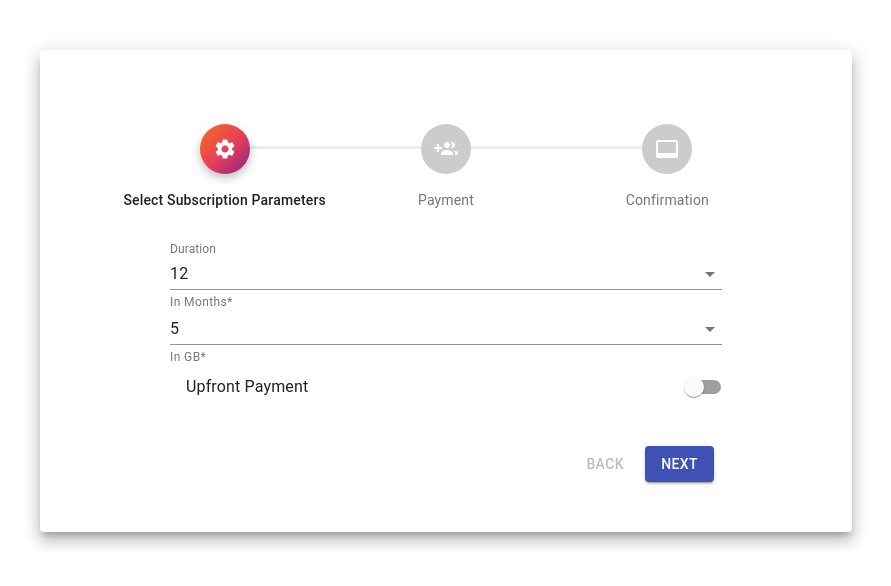
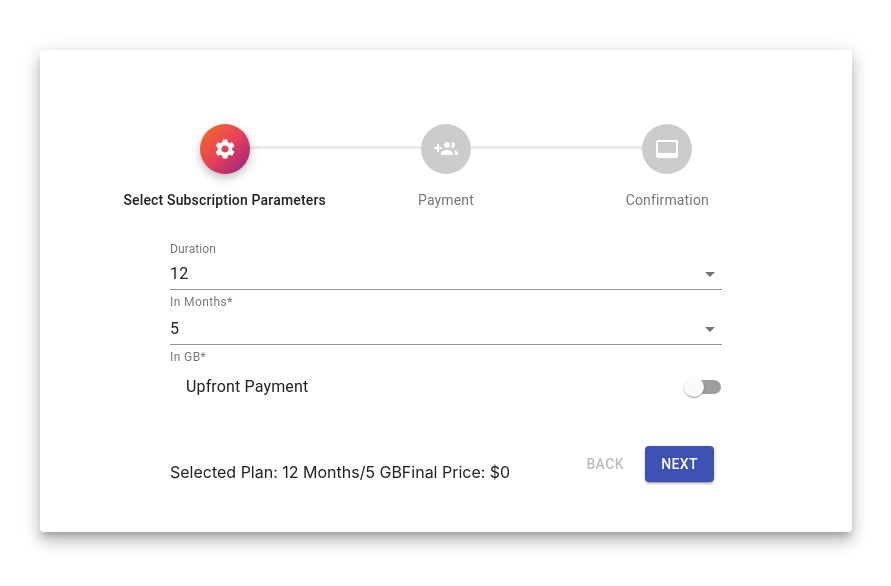
Before and after one commit to anand-san/t-moberries, a React (Create React App) app: page / in a window 1280 px wide. Shown: the top 586 px of the page, without its empty margins (194-1085 px from the left). Built offline with nearby package versions, Linux system fonts and the light colour scheme; no server answers.

Commit message:
create footer element and pass it into stepper

```diff
--- a/src/Pages/Subscription/SubscriptionProcess.component.tsx
+++ b/src/Pages/Subscription/SubscriptionProcess.component.tsx
@@ -8,7 +8,6 @@ import GroupAddIcon from "@material-ui/icons/GroupAdd";
 import VideoLabelIcon from "@material-ui/icons/VideoLabel";
 import { SubscriptionFormContext } from "../../Utility/useAppContextHook";
 import SubscriptionProcessBehaviour from "./SubscriptionProcess.behaviour";
-
 const stepsData = {
   "Select Subscription Parameters": {
     icon: <SettingsIcon />,
@@ -26,16 +25,24 @@ const stepsData = {
 
 const stepsLabel = Object.keys(stepsData);
 
+
+
 function App() {
   const classes = useStyles();
-  const { formData, setFormData } = SubscriptionProcessBehaviour();
+  const { formData, setFormData, isLoading, subscriptionPrices, getFinalPrice } = SubscriptionProcessBehaviour();
+
+  const footerLeft = (
+    <div className={classes.footerLeft}>
+      <span>Selected Plan: {`${formData.Duration} Months/${formData.Amount} GB`}</span>
+      <span>Final Price: {`${isLoading ? "Fetching" : "$" + getFinalPrice(formData.Duration, formData.Amount, subscriptionPrices)}`}</span>
+    </div>
+  );
+
   return (
     <Container maxWidth="md">
       <Paper elevation={10} className={classes.root}>
-        <SubscriptionFormContext.Provider
-          value={{ formData, setFormData }}
-        >
-          <Stepper stepsData={stepsData} stepsLabel={stepsLabel} />
+        <SubscriptionFormContext.Provider value={{ formData, setFormData }}>
+          <Stepper stepsData={stepsData} stepsLabel={stepsLabel} footerLeft={footerLeft} />
         </SubscriptionFormContext.Provider>
       </Paper>
     </Container>
```
